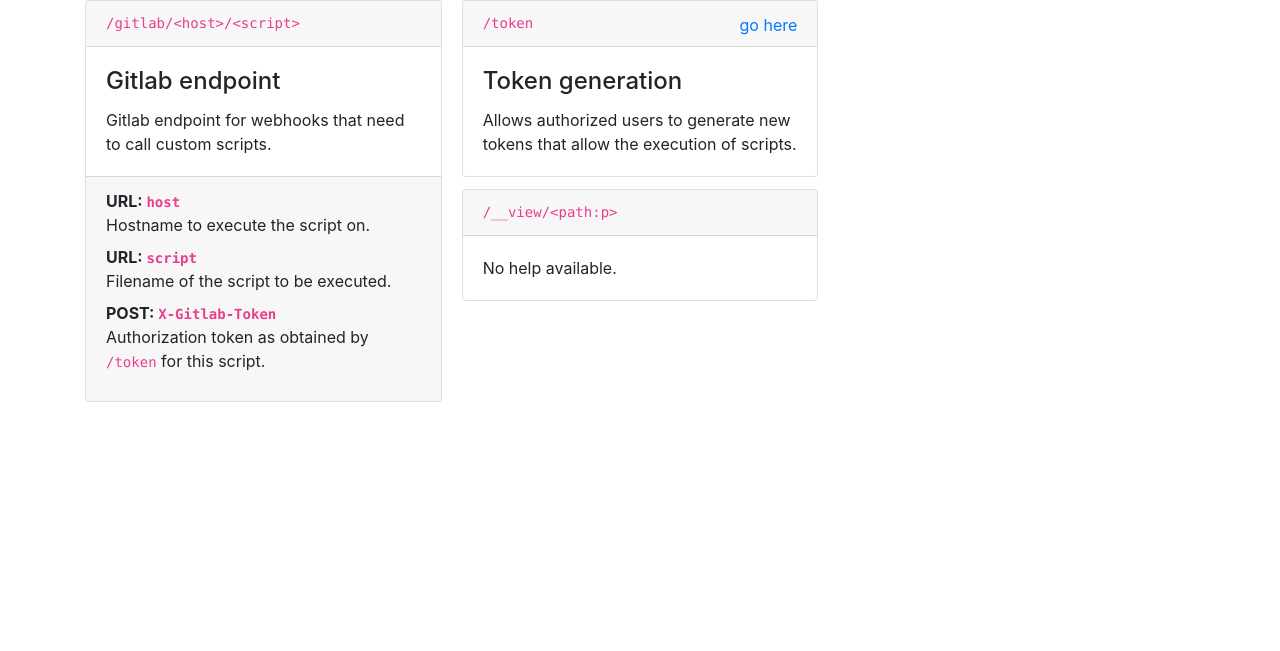
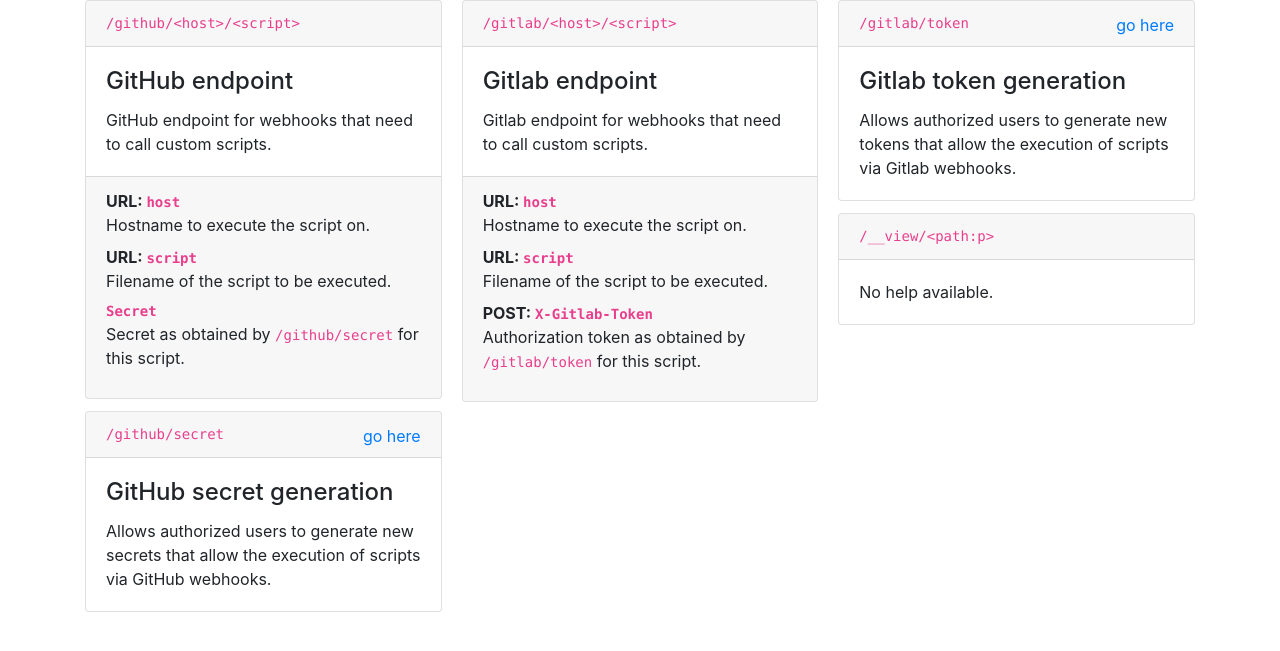
Before and after one commit to nafur/webhooks, a Flask app: page / in a window 1280 px wide. Shown: the top 651 px of the page. Run offline with Flask 2, Linux system fonts and the light colour scheme; some libraries are stand-ins or nearby versions.

Commit message:
Working on webhook endpoints, starting with github endpoint.

```diff
--- a/main.py
+++ b/main.py
@@ -1,3 +1,5 @@
+import hashlib
+import hmac
 import ldap3
 import logging
 import os
@@ -37,6 +39,7 @@
 	if r.returncode != 0:
 		app.logger.error("Token generation failed")
 		return False
+	app.logger.info("Generated token {}".format(r.stdout.strip()))
 	return r.stdout.strip()
 
 # To verify:
@@ -54,41 +57,82 @@
 		return False
 	return True
 
-def script_run(host, script, token):
-	if not verify_token(host, script, token):
-		return "Token verification failed"
+def run_script(host, script):
 	subprocess.run(['ssh', '-o', 'StrictHostKeyChecking=no', '{}@{}'.format(config.SCRIPT_USER, host), script])
 	return "Success!"
 
+@app.route('/github/<host>/<script>', methods = ['POST'])
+def github_run(host, script):
+	if 'X-Hub-Signature' not in request.headers:
+		return "You did not pass a token"
+	payload = request.get_data(as_text = True)
+	data = request.get_json()
+	token = generate_token("{}@{}".format(data['repository']['full_name'], host), script)
+	signature = hmac.new(token, payload, hashlib.sha1).hexdigest()
+	if hmac.compare_digest(signature, request.headers['X-Hub-Signature'].split('=')[1]):
+		return run_script(host, script)
+	return "Token verification failed!"
+
+@app.route('/github/secret', methods = ['GET', 'POST'])
+@auth.login_required
+def github_token():
+	if request.method == 'GET':
+		return render_template('github-token-form.html')
+	host = request.form.get('host')
+	repo = request.form.get('repository')
+	script = request.form.get('script')
+	token = generate_token("{}@{}".format(repo, host), script)
+	if not token:
+		return "Token generation failed"
+	return render_template('github-token-success.html', token = token, host = host, script = script)
+
 @app.route('/gitlab/<host>/<script>', methods = ['GET', 'POST'])
-def script_gitlab(host, script):
+def gitlab_run(host, script):
 	if 'X-Gitlab-Token' not in request.headers:
 		return "You did not pass a token"
-	return run_script(host, script, str(request.headers['X-Gitlab-Token']))
+	if not verify_token(host, script, token):
+		return "Token verification failed"
+	return run_script(host, script)
 
-@app.route('/token', methods = ['GET', 'POST'])
+@app.route('/gitlab/token', methods = ['GET', 'POST'])
 @auth.login_required
-def token_generator():
+def gitlab_token():
 	if request.method == 'GET':
-		return render_template('script-token-form.html')
+		return render_template('gitlab-token-form.html')
 	host = request.form.get('host')
 	script = request.form.get('script')
 	token = generate_token(host, script)
 	if not token:
 		return "Token generation failed"
-	return render_template('script-token-success.html', token = token, host = host, script = script)
+	return render_template('gitlab-token-success.html', token = token, host = host, script = script)
 
 @app.route('/')
 def index():
 	data = {
 		'index': { 'hide': True },
 		'static': { 'hide': True },
-		'token_generator': {
-			'title': 'Token generation',
-			'description': 'Allows authorized users to generate new tokens that allow the execution of scripts.',
+		'github_token': {
+			'title': 'GitHub secret generation',
+			'description': 'Allows authorized users to generate new secrets that allow the execution of scripts via GitHub webhooks.',
 			'link': True,
 		},
-		'script_gitlab': {
+		'github_run': {
+			'title': 'GitHub endpoint',
+			'description': 'GitHub endpoint for webhooks that need to call custom scripts.',
+			'URL': {
+				'host': 'Hostname to execute the script on.',
+				'script': 'Filename of the script to be executed.',
+			},
+			'CUSTOM': {
+				'Secret': 'Secret as obtained by <code>/github/secret</code> for this script.',
+			}
+		},
+		'gitlab_token': {
+			'title': 'Gitlab token generation',
+			'description': 'Allows authorized users to generate new tokens that allow the execution of scripts via Gitlab webhooks.',
+			'link': True,
+		},
+		'gitlab_run': {
 			'title': 'Gitlab endpoint',
 			'description': 'Gitlab endpoint for webhooks that need to call custom scripts.',
 			'URL': {
@@ -96,8 +140,8 @@
 				'script': 'Filename of the script to be executed.',
 			},
 			'POST': {
-				'X-Gitlab-Token': 'Authorization token as obtained by <code>/token</code> for this script.',
+				'X-Gitlab-Token': 'Authorization token as obtained by <code>/gitlab/token</code> for this script.',
 			}
-		}
+		},
 	}
 	return render_template('index.html', data = data, routes = app.url_map.iter_rules())
--- a/templates/index.html
+++ b/templates/index.html
@@ -23,7 +23,7 @@
 			<h4 class="card-title">{{ d.title }}</h4>
 			<p class="card-text">{{ d.description }}</p>
 		</div>
-		{% if d.URL or d.GET or d.POST %}
+		{% if d.URL or d.GET or d.POST or d.CUSTOM %}
 		<div class="card-footer">
 			<dl>
 				{% for arg in d.URL %}
@@ -38,6 +38,10 @@
 				<dt>POST: <code>{{ arg }}</code></dt>
 				<dd>{{ d.POST[arg]|safe }}</dd>
 				{% endfor %}
+				{% for arg in d.CUSTOM %}
+				<dt><code>{{ arg }}</code></dt>
+				<dd>{{ d.CUSTOM[arg]|safe }}</dd>
+				{% endfor %}
 			</dl>
 		</div>
 		{% endif %}
```
Also changed, not shown: templates/gitlab-token-form.html (added, +15 -0 lines), templates/gitlab-token-success.html (added, +16 -0 lines), templates/github-token-form.html (renamed from templates/script-token-form.html), templates/github-token-success.html (renamed from templates/script-token-success.html).
